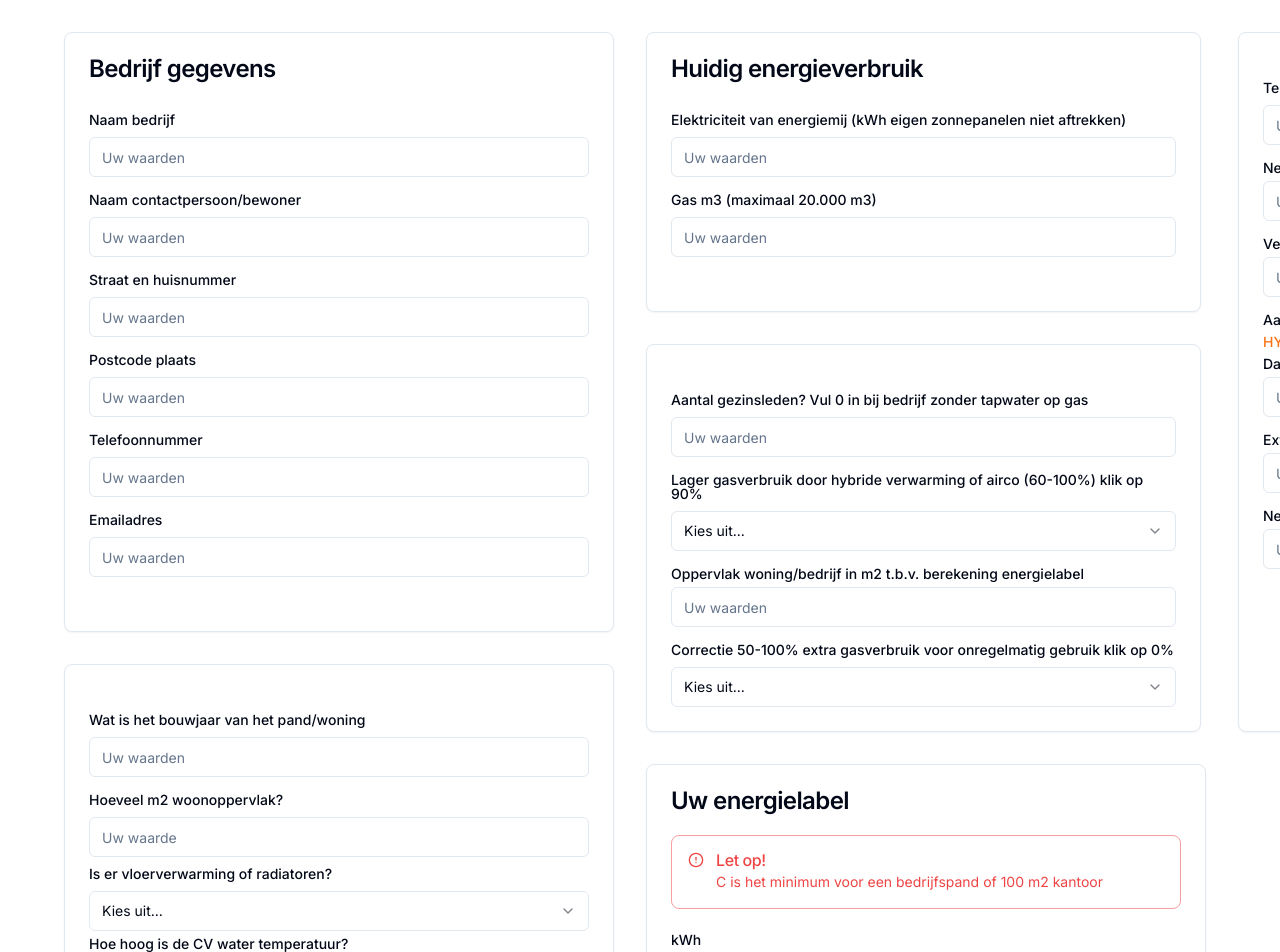
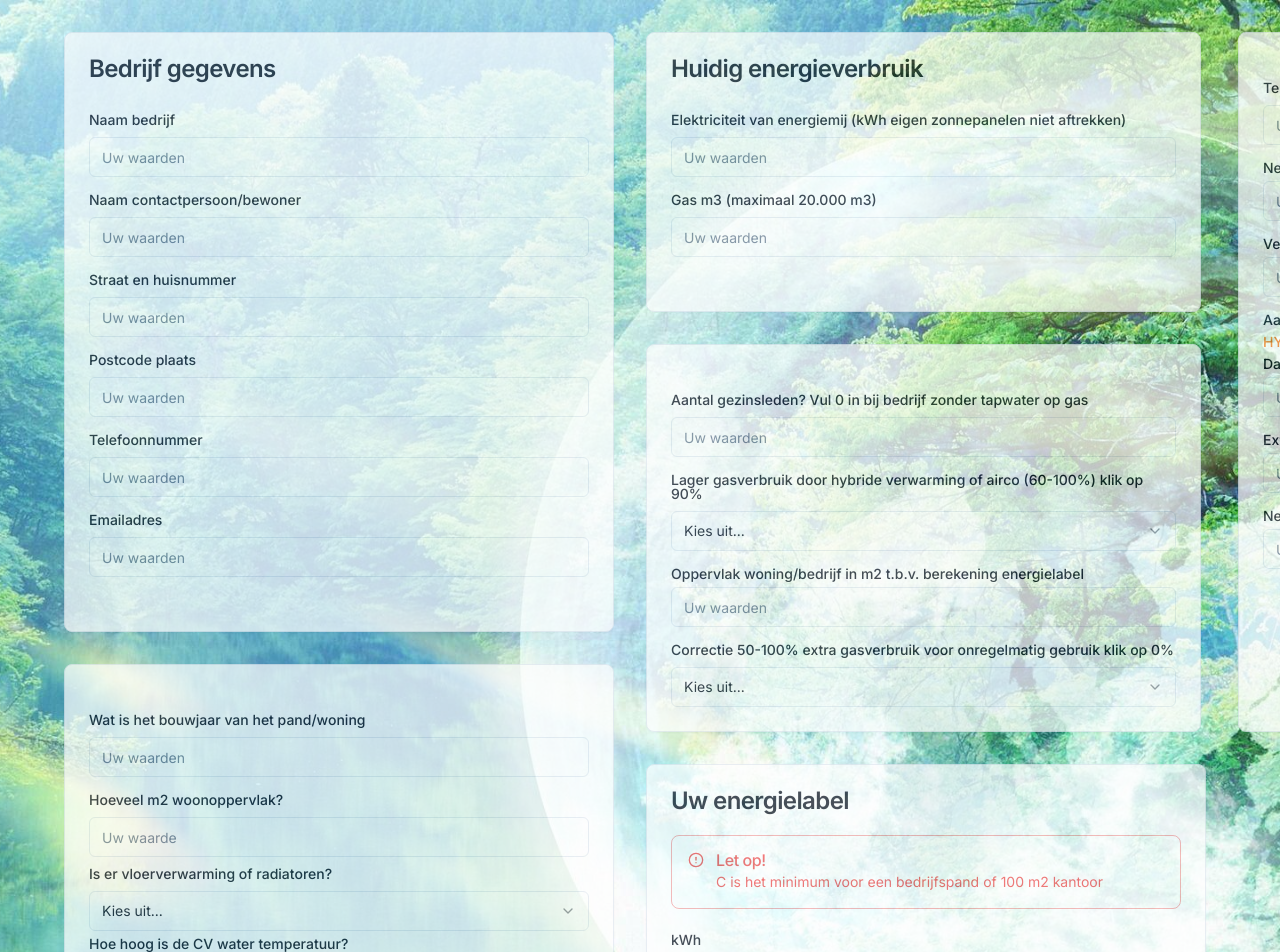
Before and after one commit to Bo-CIP/energietool-excel, a Next.js app: page / in a window 1280 px wide. Shown: the top 952 px of the page. Built offline with nearby package versions, Linux system fonts and the light colour scheme.

Commit message:
Eerste mockup finished

```diff
--- a/app/globals.css
+++ b/app/globals.css
@@ -66,6 +66,22 @@
   }
 }
 
+
+.background-image {
+  background-image: url('/images/776487.jpg');
+  background-size: cover;
+  background-repeat: no-repeat;
+  background-position: center;
+  width: 100%;
+  height: 120%;
+}
+
+.card {
+  opacity: 0.7; /* Stel de gewenste dekking in, bijvoorbeeld 0.8 voor 80% dekking */
+}
+
+
+
 @layer base {
   * {
     @apply border-border;
--- a/app/page.tsx
+++ b/app/page.tsx
@@ -1,3 +1,4 @@
+
 import * as React from "react";
 import { Button } from "@/components/ui/button";
 import {
@@ -34,19 +35,25 @@ import {
   AlertDialogTitle,
   AlertDialogTrigger,
 } from "@/components/ui/alert-dialog"
+import Background from "@/components/ui/Background";
+
+
+
+
 
 export default function CardWithForm() {
   return (
     <>
 
+      <Background/>
+
       {/*Begin eerste rij aan invoer velden op cards*/}
 
       {/*Eerste card */}
 
-
-      <div className="flex flex-row">
+      <div className="flex flex-row z-[10]">
         <div className="flex flex-col">
-          <Card className="w-[550px] h-[600px] ml-16 mt-8">
+          <Card className="card w-[550px] h-[600px] ml-16 mt-8">
             <CardHeader>
               <CardTitle className="mb-2">Bedrijf gegevens</CardTitle>
             </CardHeader>
@@ -88,7 +95,7 @@ export default function CardWithForm() {
 
           {/* Begin tweede card */}
 
-          <Card className="w-[550px] h-[450px] mt-8 ml-16 mb-8 ">
+          <Card className="card w-[550px] h-[450px] mt-8 ml-16 mb-8 ">
             <CardHeader>
               <CardTitle className=""></CardTitle>
             </CardHeader>
@@ -170,7 +177,7 @@ export default function CardWithForm() {
         <div className="flex flex-row">
           <div className="flex flex-col">
 
-            <Card className="w-[555px] h-[280px] ml-8 mt-8 ">
+            <Card className="card w-[555px] h-[280px] ml-8 mt-8 ">
               <CardHeader>
                 <CardTitle className="mb-2">Huidig energieverbruik</CardTitle>
               </CardHeader>
@@ -196,7 +203,7 @@ export default function CardWithForm() {
 
             {/* Begin tweede card */}
 
-            <Card className="w-[555px] h-[388px] mt-8 ml-8 ">
+            <Card className="card w-[555px] h-[388px] mt-8 ml-8 ">
               <CardHeader>
                 <CardTitle className=""></CardTitle>
               </CardHeader>
@@ -248,7 +255,7 @@ export default function CardWithForm() {
               </CardFooter>
             </Card> {/*Einde tweede card */}
 
-            <Card className="w-[560px] h-[350px] ml-8 mt-8 mb-3">
+            <Card className="card w-[560px] h-[350px] ml-8 mt-8 mb-3">
                 <CardHeader>
                   <CardTitle className="mb-4">Uw energielabel</CardTitle>
                   <Alert variant="destructive">
@@ -303,7 +310,7 @@ export default function CardWithForm() {
 
           <div className="flex flex-row">
             <div className="flex flex-col">
-              <Card className="w-[560px] h-[700px] ml-8 mt-8 mb-1">
+              <Card className="card w-[560px] h-[700px] ml-8 mt-8 mb-1">
                 <CardHeader>
                   <CardTitle className=""></CardTitle>
                 </CardHeader>
--- /dev/null
+++ b/components/ui/Background.tsx
@@ -0,0 +1,12 @@
+import Image from "next/image";
+import React from "react";
+
+
+
+export default function Background() {
+    return (
+      <div className="absolute inset-0 z-[-10]">
+        <div className="background-image"></div>
+      </div>
+    );
+  }
--- a/package.json
+++ b/package.json
@@ -18,9 +18,9 @@
     "class-variance-authority": "^0.7.0",
     "clsx": "^2.1.0",
     "lucide-react": "^0.363.0",
-    "next": "14.1.3",
-    "react": "^18",
-    "react-dom": "^18",
+    "next": "^14.1.4",
+    "react": "^18.2.0",
+    "react-dom": "^18.2.0",
     "tailwind-merge": "^2.2.2",
     "tailwindcss-animate": "^1.0.7"
   },
```
Also changed, not shown: public/images/776487.jpg (renamed from public/776487.jpg), 1 other file (tests, documents, lock files or other folders).
